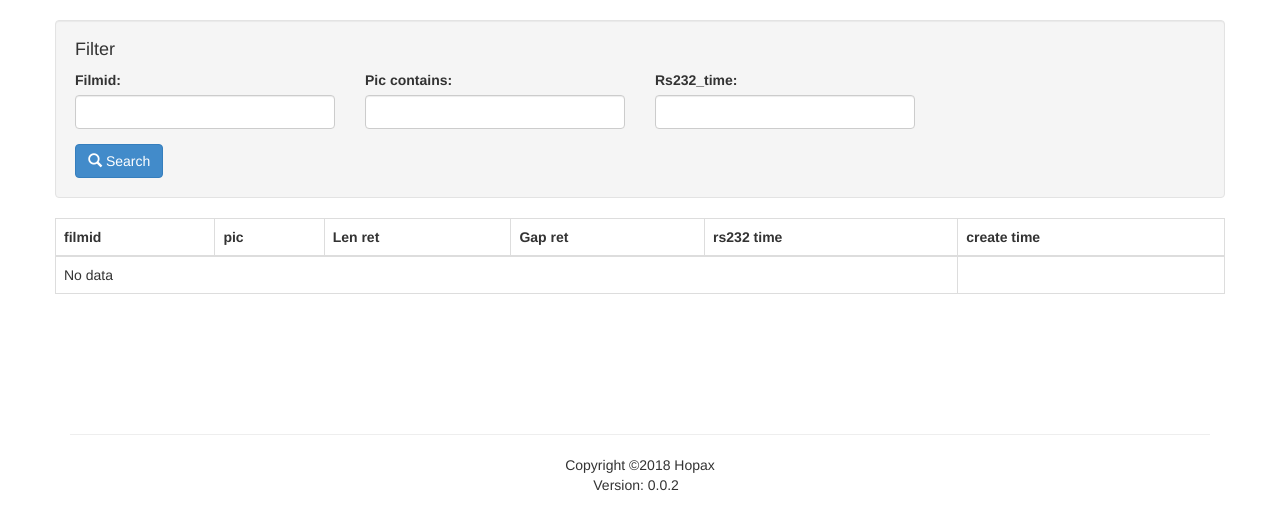
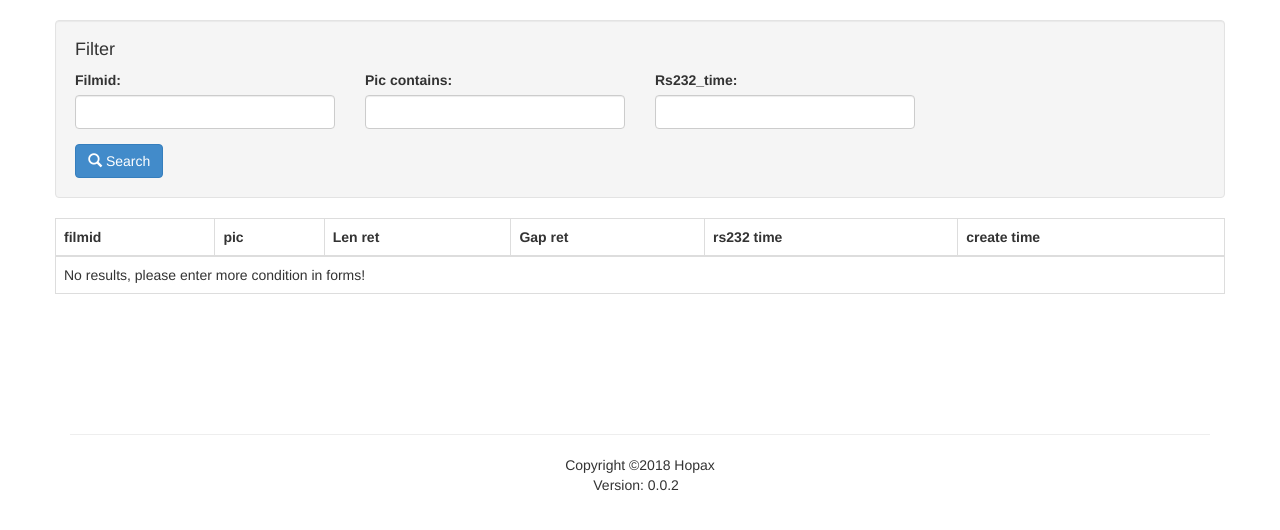
Before and after one commit to chairco/dj-realtime-visualization, a Django app: page /films/search/ in a window 1280 px wide. Shown: the part 52-582 px from the top of the page. Run offline with Django 3.2, Linux system fonts and the light colour scheme; data that the repository does not hold is empty; some libraries are stand-ins or nearby versions.

Commit message:
Update search.html

```diff
--- a/src/films/filters.py
+++ b/src/films/filters.py
@@ -8,11 +8,19 @@ class FilmFilter(django_filters.FilterSet):
     """
     Film filter
     """
-    pic = django_filters.CharFilter(lookup_expr='icontains')
+    pic = django_filters.CharFilter(
+        lookup_expr='icontains'
+    )
 
     class Meta:
         model = Film
         fields = ['filmid', 'pic', 'rs232_time',]
+
+    def __init__(self, *args, **kwargs):
+        super(FilmFilter, self).__init__(*args, **kwargs)
+        # at sturtup user doen't push Submit button, and QueryDict (in data) is empty
+        if self.data == {}:
+            self.queryset = self.queryset.none()
 
 
 class FilmApiFilter(django_filters.rest_framework.FilterSet):
--- a/src/films/templates/films/search.html
+++ b/src/films/templates/films/search.html
@@ -3,6 +3,7 @@
 {% load widget_tweaks %}
 
 {% block content %}
+
   <form method="get">
     <div class="well">
       <h4 style="margin-top: 0">Filter</h4>
@@ -49,9 +50,11 @@
         </tr>
       {% empty %}
         <tr>
-          <td colspan="5">No data</td>
+          <td colspan="6">No results, please enter more condition in forms!</td>
         </tr>
       {% endfor %}
     </tbody>
   </table>
+
+
 {% endblock %}
--- a/src/films/urls.py
+++ b/src/films/urls.py
@@ -31,7 +31,7 @@ urlpatterns = [
     url(r'^front/dash/list/$', films_frontend_views.DashIndex.as_view(), name='dash_front'),
 
     # Options Json for frontend views
-    url(r'options/dash/', films_frontend_views.DashView.as_view()),
+    #url(r'options/dash/', films_frontend_views.DashView.as_view()),
     url(r'options/dash_yield/', films_frontend_views.DashViewYield.as_view()),
     url(r'options/dash_scatter/', films_frontend_views.DashViewScatter.as_view()),
 
@@ -40,8 +40,12 @@ urlpatterns = [
 
     # search
     #url(r'^search/$', search_views.search, name='search'),
-    url(r'^search/$', FilterView.as_view(filterset_class=FilmFilter,
-        template_name='films/search.html'), name='search'),
+    url(r'^search/$', FilterView.as_view(
+        filterset_class=FilmFilter,
+        template_name='films/search.html',
+        paginate_by=5), name='search'),
+    #url(r'^search/$', search_views.FilmSearch.as_view(), name='search')
+
 ]
 
 apipattern = [
--- a/src/films/views/films_frontend_views.py
+++ b/src/films/views/films_frontend_views.py
@@ -26,9 +26,9 @@ class DashViewStatic(ListView):
         return Film.objects.filter(rs232_time__gte=last_time).count()
 
 
-class DashView(EChartsFrontView):
-    def get_echarts_instance(self, **kwargs):
-        return FACTORYDASH.create('dash', hours=1)
+#class DashView(EChartsFrontView):
+#    def get_echarts_instance(self, **kwargs):
+#        return FACTORYDASH.create('dash', hours=1)
 
 
 class DashViewYield(EChartsFrontView):
```
Also changed, not shown: src/films/views/search_views.py (+8 -0 lines).
